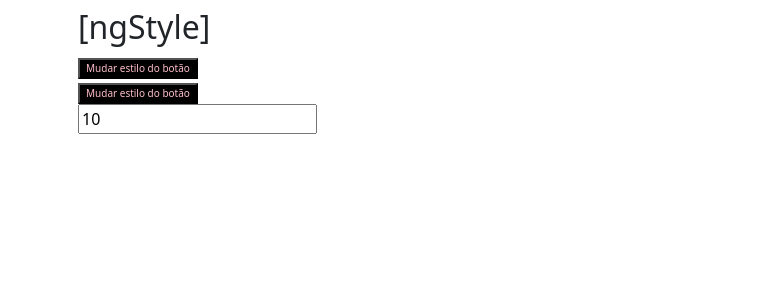
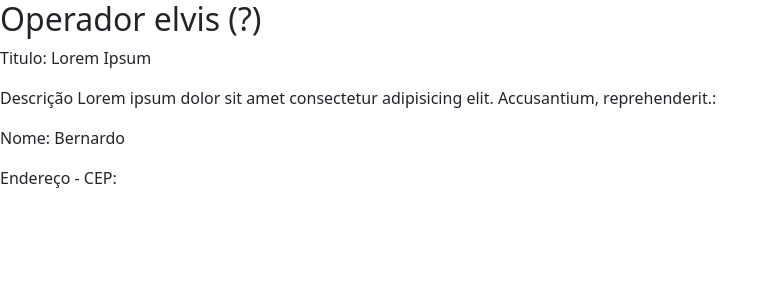
Before and after one commit to BernardoSemiOficial/curso-angular-loiane, an Angular app: page / in a window 1280 px wide. Shown: the top 300 px of the page, without its empty margins (0-778 px from the left). Built offline with nearby package versions, Linux system fonts and the light colour scheme.

Commit message:
docs: aprendendo sobre o operador elvis (?)

```diff
--- a/src/app/app.component.html
+++ b/src/app/app.component.html
@@ -2,4 +2,5 @@
 <app-diretiva-ngswitch style="display: none"></app-diretiva-ngswitch>
 <app-diretiva-ngfor style="display: none"></app-diretiva-ngfor>
 <app-diretiva-ngclass style="display: none"></app-diretiva-ngclass>
-<app-diretiva-ngstyle></app-diretiva-ngstyle>
+<app-diretiva-ngstyle style="display: none"></app-diretiva-ngstyle>
+<app-operador-elvis></app-operador-elvis>
--- a/src/app/app.module.ts
+++ b/src/app/app.module.ts
@@ -10,6 +10,7 @@ import { DiretivaNgforComponent } from './shared/components/diretiva-ngfor/diret
 import { DiretivaNgifComponent } from './shared/components/diretiva-ngif/diretiva-ngif.component';
 import { DiretivaNgstyleComponent } from './shared/components/diretiva-ngstyle/diretiva-ngstyle.component';
 import { DiretivaNgswitchComponent } from './shared/components/diretiva-ngswitch/diretiva-ngswitch.component';
+import { OperadorElvisComponent } from './shared/components/operador-elvis/operador-elvis.component';
 
 @NgModule({
   declarations: [
@@ -19,6 +20,7 @@ import { DiretivaNgswitchComponent } from './shared/components/diretiva-ngswitch
     DiretivaNgforComponent,
     DiretivaNgclassComponent,
     DiretivaNgstyleComponent,
+    OperadorElvisComponent,
   ],
   imports: [BrowserModule, AppRoutingModule, NgbModule, FormsModule],
   providers: [],
--- a/src/app/shared/components/diretiva-ngstyle/diretiva-ngstyle.component.html
+++ b/src/app/shared/components/diretiva-ngstyle/diretiva-ngstyle.component.html
@@ -11,6 +11,12 @@
     Mudar estilo do botão
   </button>
   <br />
+
+  <br />
+  <input class="input" type="text" [(ngModel)]="styleFontSize" />
+
+  <br />
+  <h5>Styles com diretiva ngStyle</h5>
   <button
     [ngStyle]="{
       color: isActive ? 'red' : 'pink',
@@ -22,6 +28,4 @@
   >
     Mudar estilo do botão
   </button>
-  <br />
-  <input class="input" type="text" [(ngModel)]="styleFontSize" />
 </section>
--- /dev/null
+++ b/src/app/shared/components/operador-elvis/operador-elvis.component.html
@@ -0,0 +1,10 @@
+<section>
+  <h2>Operador elvis (?)</h2>
+
+  <p>Titulo: {{ tarefa.titulo }}</p>
+  <p>Descrição {{ tarefa.descricao }}:</p>
+  <p>
+    Nome: {{ tarefa?.usuario?.primeiroNome }} {{ tarefa?.usuario?.segundoNome }}
+  </p>
+  <p>Endereço - CEP: {{ tarefa?.usuario?.endereco?.cep }}</p>
+</section>
--- /dev/null
+++ b/src/app/shared/components/operador-elvis/operador-elvis.component.ts
@@ -0,0 +1,22 @@
+import { Component } from '@angular/core';
+
+@Component({
+  selector: 'app-operador-elvis',
+  templateUrl: './operador-elvis.component.html',
+  styleUrls: ['./operador-elvis.component.scss'],
+})
+export class OperadorElvisComponent {
+  tarefa = {
+    titulo: 'Lorem Ipsum',
+    descricao:
+      'Lorem ipsum dolor sit amet consectetur adipisicing elit. Accusantium, reprehenderit.',
+    usuario: {
+      primeiroNome: 'Bernardo',
+      segundoNome: null,
+      endereco: {
+        rua: 'Avenida Condessa Elisabeth de Robiano',
+        cep: null,
+      },
+    },
+  };
+}
```
Also changed, not shown: src/app/shared/components/operador-elvis/operador-elvis.component.scss (added), 1 other file (tests, documents, lock files or other folders).
